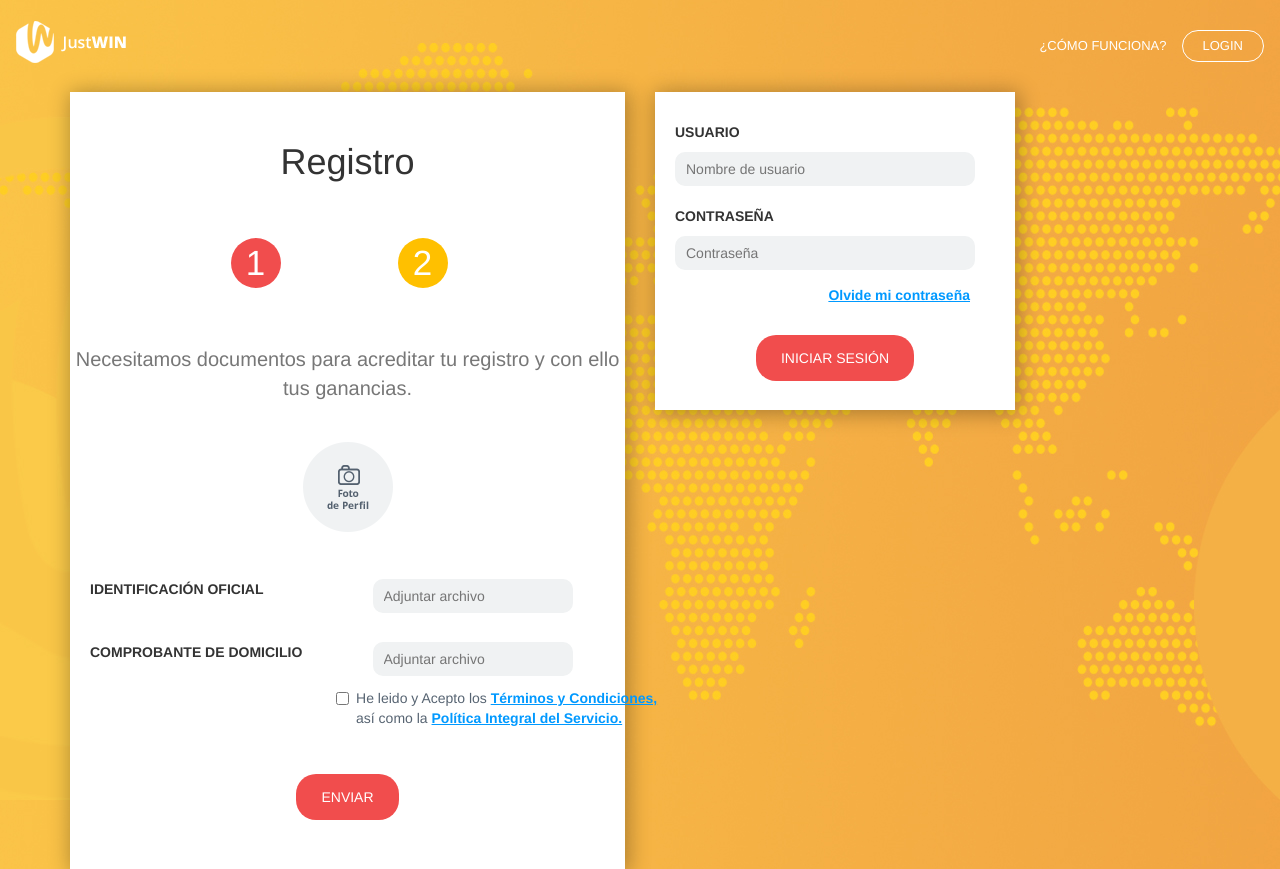
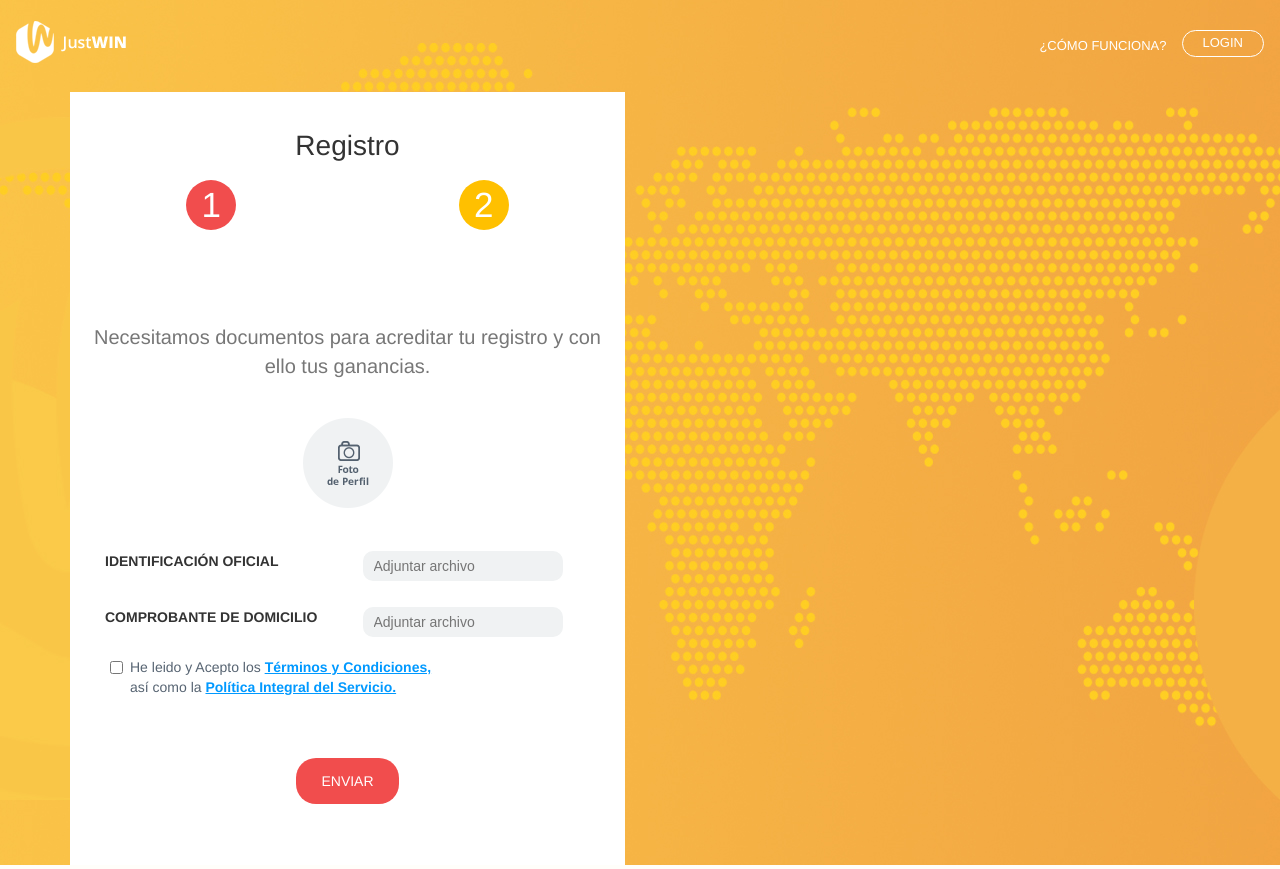
Before and after one commit to oswaldo-ideeo/j-w, a PHP site: page /registro.php in a window 1280 px wide. Run offline with PHP 8.4, Linux system fonts and the light colour scheme.

Commit message:
ajustes1

```diff
--- a/css/css.css
+++ b/css/css.css
@@ -38,7 +38,7 @@
 
 /*navegador*/
 
-.nav{
+.nav2{
 	background-color: #fff;
 
 }
@@ -439,6 +439,33 @@ h3{
 }
 
 
+/*login*/
+#login{
+	position: absolute;
+	z-index: 200;
+	right: 10px;
+	top: 80px;
+	display: none;
+}
+
+.login-dismis{
+	width: 100vw;
+	height:100vh;
+	z-index: 100;
+	position: fixed;
+	top: 0;
+	left: 0;
+	display: none;
+}
+
+.reg-white{
+	background-color: #fff;
+	padding: 2rem;
+}
+
+.terms{
+	padding: 2rem;
+}
 
 @media (max-width:768px ) {
 	.acti-title{
--- a/css/style-jor.css
+++ b/css/style-jor.css
@@ -4,7 +4,7 @@
 	padding:0;
 }
 
-body.login{
+body.login-gene{
   background-image:url(../images/background.jpg);
   background-position: center center;
   background-repeat: no-repeat;
@@ -18,12 +18,12 @@ body.login{
 	border-color: rgba(248, 248, 248, 0);
 }
 
-a.login{
+.login{
 	color: white !important;
 	font-size: 13px;
 }
 
-a.login-button{
+.login-button{
 	border-radius: 20px !important;
 	padding-top:5px !important;
 	padding-bottom:5px !important;
@@ -32,9 +32,10 @@ a.login-button{
 	border-color: white !important;
 	border:solid 1px;
 	margin-top:9px;
+	background-color: rgba(0,0,0,0);
 }
 
-a.login-button:hover{
+.login-button:hover{
 background-color: white !important;
 cursor: pointer !important;
 color: #f1a343!important;
@@ -80,10 +81,10 @@ img.coin{
 
 .color-white{
 	background-color:white;
-	width:100%;
 	height: auto;
-   padding-top: 30px;
-   box-shadow: 2px 2px 20px 2px rgba(0, 0, 0, 0.30);
+	padding: 15px;
+	width: 300px;
+	box-shadow: 2px 2px 20px 2px rgba(0, 0, 0, 0.30);
 }
 
 
@@ -93,8 +94,7 @@ img.coin{
 	background-color:#f14d4d;
 	text-align: center;
 	border-radius: 50px;
-	margin-left:30%;
-	margin-top: 8%;
+	margin: 0 auto;
 }
 
 
@@ -109,8 +109,7 @@ p.n-one{
 	background-color:#ffc000;
 	text-align: center;
 	border-radius: 50px;
-	margin-left: 20%;
-	margin-top: 8%;
+	margin: 0 auto;
 }
 
 
@@ -122,7 +121,7 @@ p.n-two{
 p.reg-text{
 	color:#777777;
 	font-size: 20px;
-	font-weight: lighter;777777
+	font-weight: lighter;
 	margin-top: 40px;
 }
 
@@ -142,7 +141,7 @@ padding-bottom:8%;
 .paddin-reg{
 	display: block;
 	margin: auto;
-	padding-left: 20px;
+
 }
 
 
@@ -190,15 +189,15 @@ padding-top:5px;
 padding-bottom: 5px;
 border-color:#f0f2f3;
 padding-left:9px;
-width: 300px;
+width: 100%;
 background-color: #f0f2f3;
 }
 
 
 .olv-cont{
 	text-align: right;
-	margin-left: -60px;
 	margin-top: 15px;
+	padding-right: 30px;
 }
 
 
@@ -297,9 +296,10 @@ p.text-cvv{
 
 .padin-checkbox{
 	padding-top:2%;
-	margin-left:130px;
-	padding-left:27%;
+
 }
+
+
 @media only screen and (max-width:1290px) {
 	.c-secundario2{
 		width: 90%;
--- a/includes/nav-login.php
+++ b/includes/nav-login.php
@@ -15,7 +15,7 @@
 				<div class="collapse navbar-collapse" id="bs-example-navbar-collapse-1">
 					<ul class="nav navbar-nav navbar-right">
 						<li><a class="login" href="#">¿CÓMO FUNCIONA?</a></li>
-						<li><a class="login login-button" href="#">LOGIN</a></li>
+						<li><button class="login login-button" id="open-login">LOGIN</button></li>
 					</ul>
 				</li>
 			</ul>
--- a/includes/nav.php
+++ b/includes/nav.php
@@ -1,5 +1,5 @@
 <div class="container-fluid">
-		<div class="row" class="nav">
+		<div class="row" class="nav2">
 			<div class="col-sm-3 navegador">
 				<div class="logo-container">
 					<a href="home.php"><img src="images/logo-min.png" alt=""></a>
--- a/registro.php
+++ b/registro.php
@@ -1,37 +1,42 @@
+  <?php $title = 'JustWIN'; ?>
  <!DOCTYPE html>
- <html>
+ <html lang="es">
  <head>
- 	<title>Just Win</title>
- 	<meta charset="utf-8">
- 	<meta http-equiv="X-UA-Compatible" content="IE=edge">
- 	<meta name="viewport" content="width=device-width, initial-scale=1">
- 	<link href="css/bootstrap.min.css" rel="stylesheet">
- 	<link href="css/style-jor.css" rel="stylesheet">
+ 	 <?php include 'includes/head.php' ?>
  </head>
 
- <body class="login">
+ <body class="login-gene">
  	<?php include 'includes/nav-login.php'; ?>
 
+<!--login-->
+	<?php include 'includes/login.php'; ?>
+<!--loginfin-->
+
+
  	<div class="container">
- 		<div class="row">
+ 		<div class="row" >
  			<div class="col-sm-12 col-md-6">
- 				<div class="color-white">
+ 				<div class="reg-white">
  					<h1 class="text-center">Registro</h1>
  					<div class="row">
- 						<div class="col-md-6 button-red">
+ 						<div class="col-xs-6 t-center">
+ 							<div class="button-red">
  								<p class="n-one">1</p>
  							</div>
- 						<div class="col-md-6 button-yellow">
+ 						</div>
+ 						<div class="col-xs-6 t-center">
+ 							<div class="button-yellow">
  								<p class="n-two">2</p>
  							</div>
-
- 						<div class="col-md-12 reg-text">
- 							<p class="reg-text text-center">Necesitamos documentos para acreditar tu registro y con
- 								ello tus ganancias.</p>
  						</div>
 
- 							<div class="col-md-12 profile-pic">
+ 						<div class="col-md-12 col-xs-12 reg-text">
+ 							<p class="reg-text text-center">Necesitamos documentos para acreditar tu registro y con ello tus ganancias.</p>
+ 						</div>
+
+ 						<div class="col-md-12 col-xs-12 profile-pic">
  								<a href="#"><img src="images/foto-perfil.png"></a>
+ 						</div>
 					</div>
 
  					<div class="row paddin-reg">
@@ -43,6 +48,8 @@
  							<input class="circle-border" type="text" name="adjunta" placeholder="Adjuntar archivo">
  						</div>
  					</div>
+
+
  					<div class="row paddin-reg paddin-inp">
  						<div class="col-md-6">
  							<p><b>COMPROBANTE DE DOMICILIO</b></p>
@@ -51,11 +58,11 @@
  							<input class="circle-border" type="text" name="adjunta" placeholder="Adjuntar archivo">
  						</div>
  					</div>
- 							<div class="row">
- 								<div class="col-md-12 padin-checkbox">
+
+ 					<div class="row terms">
+ 						<div class="col-md-12">
  							<label class="checkbox-inline"><input class="checkbox-r" type="checkbox" value="">
- 										<p class="condiciones">He leido y Acepto los <b class="term">Términos y Condiciones,</b><br>
- 											así como la <b class="term">Política Integral del Servicio.</b></p>
+ 								<p class="condiciones">He leido y Acepto los <b class="term">Términos y Condiciones,</b><br>así como la <b class="term">Política Integral del Servicio.</b></p>
  							</label>
  						</div>
  					</div>
@@ -65,49 +72,28 @@
  							<a class="registro" href="registro.php">ENVIAR</a>
  						</div>
  					</div>
- 							</div>
+
+
  				</div>
  			</div>
 
- 					<div class="col-sm-12 col-md-4">
- 						<div class="color-white">
- 							<div class="row">
- 								<div class="row paddin-reg">
- 									<div class="col-md-12">
- 										<p><b>USUARIO</b></p>
- 									</div>
- 									<div class="col-md-12">
- 										<input class="circle-border2" type="text" name="adjunta" placeholder="Nombre de usuario">
- 									</div>
- 								</div>
 
- 								<div class="row paddin-reg paddin-inp">
- 									<div class="col-md-12">
- 										<p><b>CONTRASEÑA</b></p>
- 									</div>
- 									<div class="col-md-12">
- 										<input class="circle-border2" type="text" name="adjunta" placeholder="Contraseña">
- 									</div>
- 								</div>
- 								<div class="row">
- 									<div class="col-md-12 olv-cont">
- 										<a href="#"><p class="condiciones"><b class="term">Olvide mi contraseña</b></p></a>
- 									</div>
- 								</div>
-
- 								<div class="row">
- 									<div class="col-md-12 paddin-buttonenv">
- 										<a class="registro" href="home.php">INICIAR SESIÓN</a>
- 									</div>
- 								</div>
- 							</div>
- 						</div>
- 					</div>
  		</div>
  	</div>
 
 
  			<script src="js/jquery.js"></script>
  			<script src="js/bootstrap.min.js"></script>
+ 			<script>
+				$('#open-login').on('click', function(){
+					$('#login').slideToggle();
+					$('.login-dismis').show();
+				})
+
+				$('.login-dismis').on('click', function(){
+					$('#login').slideUp();
+					$(this).hide();
+				})
+	</script>
  		</body>
  		</html>
--- a/upgrade.php
+++ b/upgrade.php
@@ -19,7 +19,7 @@
 				<div class="contenido-home t-center">
 
 					<div class="c-secundario2">
-						<div class="con-sec sec-text t-left">åå
+						<div class="con-sec sec-text t-left">
 							<div class="perfil-f">
 								<img src="images/user-example.png" alt="">
 							</div>
@@ -30,7 +30,7 @@
 							</div>
 						</div>
 						<div class="con-sec sec-boton">
-							<a href="ctividades.php" class="boton-home red2">GANAR MÁS</a>
+							<a href="actividades.php" class="boton-home red2">GANAR MÁS</a>
 						</div>
 					</div>
 				</div>
```
Also changed, not shown: includes/login.php (added, +38 -0 lines), index.php (+24 -8 lines). Lines whose indentation alone changed are shown as unchanged.
